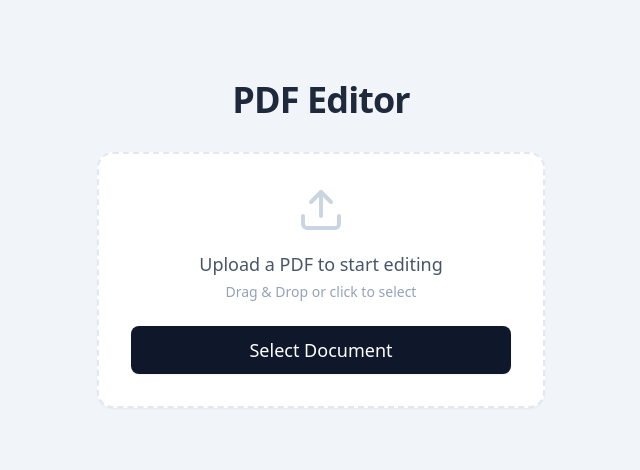
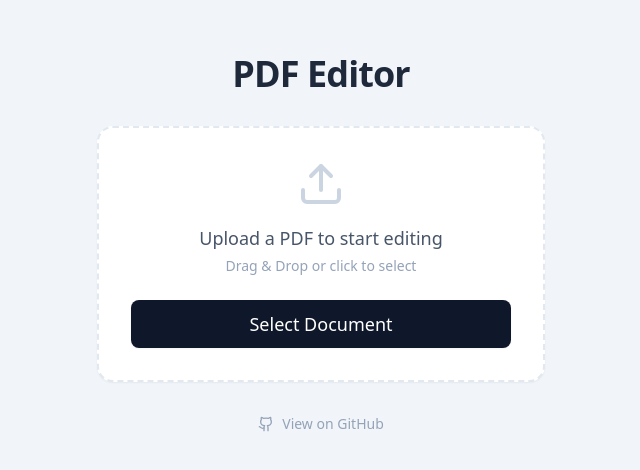
Before and after one commit to SamueleBertani/simple-local-pdf-editor, a React (Vite) app: page / in a window 1280 px wide. Shown: the part 156-626 px from the top of the page, without its empty margins (319-959 px from the left). Built offline with nearby package versions, Linux system fonts and the light colour scheme.

Commit message:
feat: Add GitHub link to upload page

```diff
--- a/src/components/upload/UploadDropzone.tsx
+++ b/src/components/upload/UploadDropzone.tsx
@@ -1,5 +1,5 @@
 import type { ChangeEvent, DragEvent } from 'react';
-import { Upload } from 'lucide-react';
+import { Upload, Github } from 'lucide-react';
 import { cn } from '../../utils/cn';
 import { Button } from '../ui/Button';
 
@@ -110,6 +110,16 @@ export function UploadDropzone({
           </Button>
         </div>
       </div>
+
+      <a
+        href="https://github.com/SamueleBertani/localPDFeditorV2"
+        target="_blank"
+        rel="noopener noreferrer"
+        className="mt-8 flex items-center gap-2 text-sm text-slate-400 dark:text-slate-500 hover:text-slate-600 dark:hover:text-slate-300 transition-colors"
+      >
+        <Github className="w-4 h-4" />
+        View on GitHub
+      </a>
     </div>
   );
 }
```
